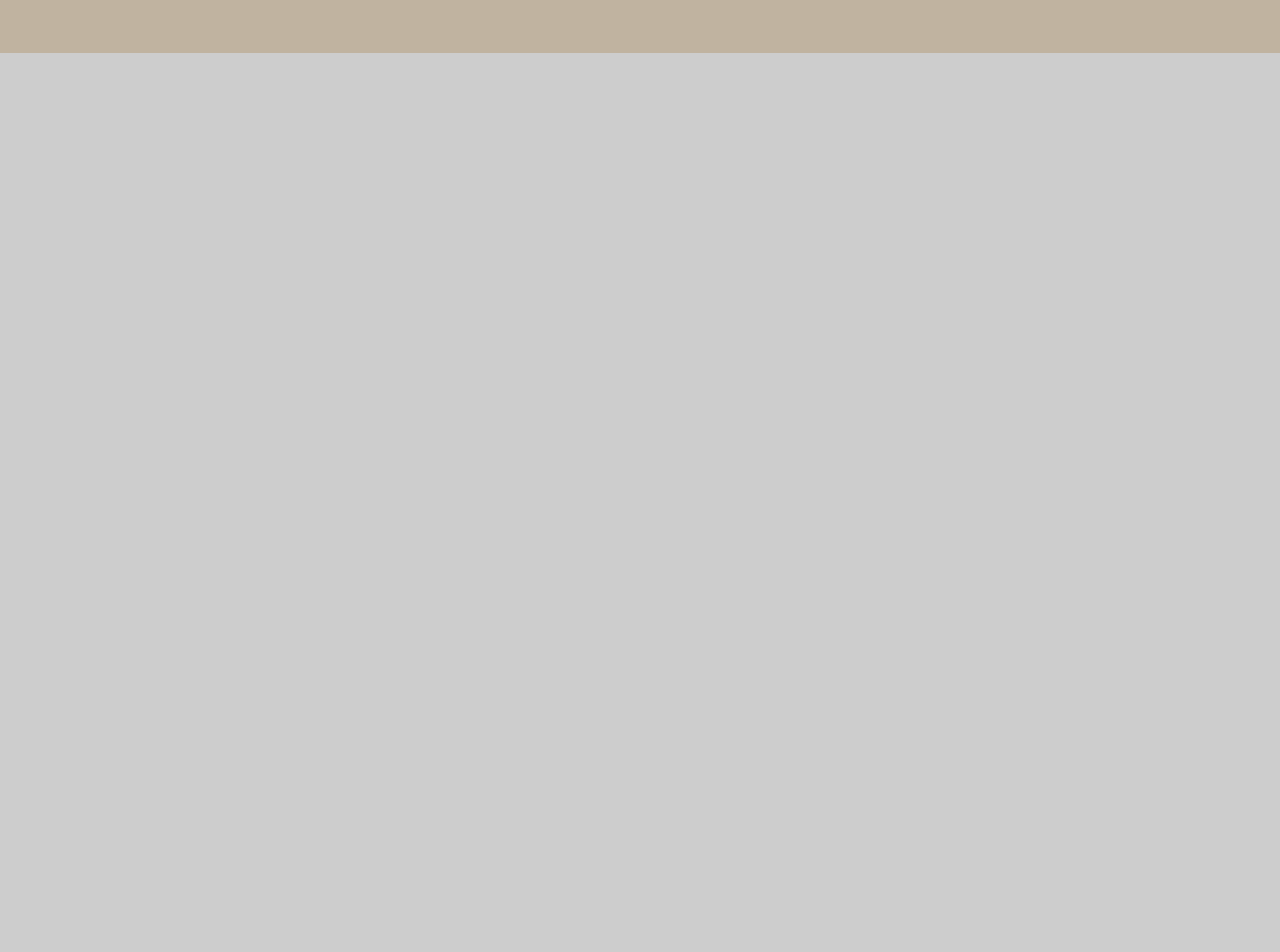
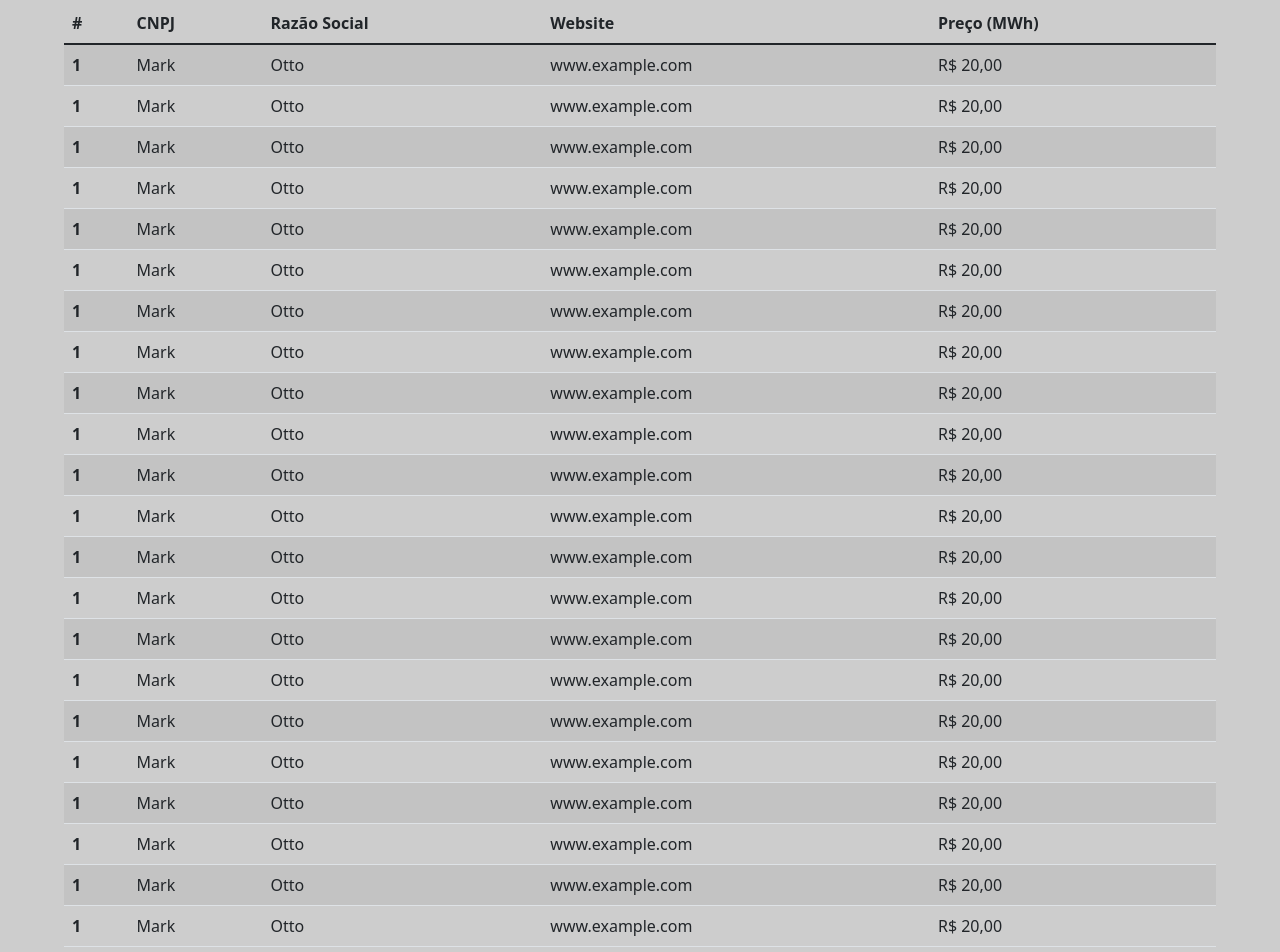
Before and after one commit to MarcusGANunes/DataTrend, a React (Create React App) app: page /editar-portfolio in a window 1280 px wide. Shown: the part 240-1192 px from the top of the page. Before the commit the page ends 800 px from the top, so only its background shows below. Built offline with nearby package versions, Linux system fonts and the light colour scheme.

Commit message:
more features

```diff
--- a/src/App.jsx
+++ b/src/App.jsx
@@ -13,6 +13,7 @@ import Learning from "./pages/learning";
 import Plataforma from "./pages/plataforma";
 import Login from "./pages/login";
 import Resumo from "./pages/resumo";
+import EditarPortfolio from "./pages/editar-portfolio";
 
 function App() {
   return (
@@ -30,6 +31,7 @@ function App() {
             <Route path="/plataforma" element={<Plataforma />} />
             <Route path="/login" element={<Login />} />
             <Route path="/resumo" element={<Resumo />} />
+            <Route path="/editar-portfolio" element={<EditarPortfolio />} />
           </Routes>
           <FooterComponent />
         </div>
--- a/src/components/button/index.js
+++ b/src/components/button/index.js
@@ -5,7 +5,7 @@ export default function ButtonComponent() {
   return (
     <div className="button">
       <div className="link">
-        <a href="/learning">Get Started</a>
+        <a href="/learning">Continuar</a>
       </div>
     </div>
   );
--- /dev/null
+++ b/src/components/comercialTable/index.js
@@ -0,0 +1,174 @@
+import "bootstrap";
+import './comercialTable.modules.css';
+
+export default function ComercialTable() {
+  return (
+    <table class="table table-striped table-hover">
+      <thead>
+        <tr id="option">
+          <th scope="col">#</th>
+          <th scope="col">CNPJ</th>
+          <th scope="col">Razão Social</th>
+          <th scope="col">Website</th>
+          <th scope="col">Preço (MWh)</th>
+        </tr>
+      </thead>
+      <tbody>
+        <tr id="option">
+          <th scope="row">1</th>
+          <td>Mark</td>
+          <td>Otto</td>
+          <td>www.example.com</td>
+          <td>R$ 20,00</td>
+        </tr>
+        <tr id="option">
+          <th scope="row">1</th>
+          <td>Mark</td>
+          <td>Otto</td>
+          <td>www.example.com</td>
+          <td>R$ 20,00</td>
+        </tr>
+        <tr id="option">
+          <th scope="row">1</th>
+          <td>Mark</td>
+          <td>Otto</td>
+          <td>www.example.com</td>
+          <td>R$ 20,00</td>
+        </tr>
+        <tr id="option">
+          <th scope="row">1</th>
+          <td>Mark</td>
+          <td>Otto</td>
+          <td>www.example.com</td>
+          <td>R$ 20,00</td>
+        </tr>
+        <tr id="option">
+          <th scope="row">1</th>
+          <td>Mark</td>
+          <td>Otto</td>
+          <td>www.example.com</td>
+          <td>R$ 20,00</td>
+        </tr>
+        <tr id="option">
+          <th scope="row">1</th>
+          <td>Mark</td>
+          <td>Otto</td>
+          <td>www.example.com</td>
+          <td>R$ 20,00</td>
+        </tr>
+        <tr id="option">
+          <th scope="row">1</th>
+          <td>Mark</td>
+          <td>Otto</td>
+          <td>www.example.com</td>
+          <td>R$ 20,00</td>
+        </tr>
+        <tr id="option">
+          <th scope="row">1</th>
+          <td>Mark</td>
+          <td>Otto</td>
+          <td>www.example.com</td>
+          <td>R$ 20,00</td>
+        </tr>
+        <tr id="option">
+          <th scope="row">1</th>
+          <td>Mark</td>
+          <td>Otto</td>
+          <td>www.example.com</td>
+          <td>R$ 20,00</td>
+        </tr>
+        <tr id="option">
+          <th scope="row">1</th>
+          <td>Mark</td>
+          <td>Otto</td>
+          <td>www.example.com</td>
+          <td>R$ 20,00</td>
+        </tr>
+        <tr id="option">
+          <th scope="row">1</th>
+          <td>Mark</td>
+          <td>Otto</td>
+          <td>www.example.com</td>
+          <td>R$ 20,00</td>
+        </tr>
+        <tr id="option">
+          <th scope="row">1</th>
+          <td>Mark</td>
+          <td>Otto</td>
+          <td>www.example.com</td>
+          <td>R$ 20,00</td>
+        </tr>
+        <tr id="option">
+          <th scope="row">1</th>
+          <td>Mark</td>
+          <td>Otto</td>
+          <td>www.example.com</td>
+          <td>R$ 20,00</td>
+        </tr>
+        <tr id="option">
+          <th scope="row">1</th>
+          <td>Mark</td>
+          <td>Otto</td>
+          <td>www.example.com</td>
+          <td>R$ 20,00</td>
+        </tr>
+        <tr id="option">
+          <th scope="row">1</th>
+          <td>Mark</td>
+          <td>Otto</td>
+          <td>www.example.com</td>
+          <td>R$ 20,00</td>
+        </tr>
+        <tr id="option">
+          <th scope="row">1</th>
+          <td>Mark</td>
+          <td>Otto</td>
+          <td>www.example.com</td>
+          <td>R$ 20,00</td>
+        </tr>
+        <tr id="option">
+          <th scope="row">1</th>
+          <td>Mark</td>
+          <td>Otto</td>
+          <td>www.example.com</td>
+          <td>R$ 20,00</td>
+        </tr>
+        <tr id="option">
+          <th scope="row">1</th>
+          <td>Mark</td>
+          <td>Otto</td>
+          <td>www.example.com</td>
+          <td>R$ 20,00</td>
+        </tr>
+        <tr id="option">
+          <th scope="row">1</th>
+          <td>Mark</td>
+          <td>Otto</td>
+          <td>www.example.com</td>
+          <td>R$ 20,00</td>
+        </tr>
+        <tr id="option">
+          <th scope="row">1</th>
+          <td>Mark</td>
+          <td>Otto</td>
+          <td>www.example.com</td>
+          <td>R$ 20,00</td>
+        </tr>
+        <tr id="option">
+          <th scope="row">1</th>
+          <td>Mark</td>
+          <td>Otto</td>
+          <td>www.example.com</td>
+          <td>R$ 20,00</td>
+        </tr>
+        <tr id="option">
+          <th scope="row">1</th>
+          <td>Mark</td>
+          <td>Otto</td>
+          <td>www.example.com</td>
+          <td>R$ 20,00</td>
+        </tr>
+      </tbody>
+    </table>
+  );
+}
--- /dev/null
+++ b/src/components/histogram/index.js
@@ -0,0 +1,47 @@
+
+import React from "react";
+import { Chart } from "react-google-charts";
+
+export const data = [
+  ["Mês", "Manhã", "Tarde", "Noite"],
+  ["Janeiro", 1526000, 1517000, 1000000],
+  ["Fevereiro", 1526000, 1517000, 1000000],
+  ["Março", 1526000, 1517000, 1000000],
+  ["Maio", 1526000, 1517000, 1000000],
+  ["Junho", 1526000, 1517000, 1000000],
+  ["Julho", 1526000, 1517000, 1000000],
+  ["Agosto", 1526000, 1517000, 1000000],
+  ["Setembro", 1526000, 1517000, 1000000],
+  ["Outubro", 1526000, 1517000, 1000000],
+  ["Novembro", 1526000, 1517000, 1000000],
+  ["Dezembro", 1526000, 1517000, 1000000],
+];
+
+export const options = {
+  title: "Consumo Mensal",
+  chartArea: { width: "80%" },
+  bar: {
+      groupWidth: '100%',
+      width: 10000
+  },
+  hAxis: {
+    title: "Turno",
+    minValue: 0,
+  },
+  vAxis: {
+    title: "Mês",
+
+  }
+};
+
+export default function Histogram() {
+  return (
+    <Chart
+      chartType="BarChart"
+      height="100vh"
+      width="100%"
+      data={data}
+      options={options}
+    />
+  );
+}
--- a/src/pages/editar-portfolio.js
+++ b/src/pages/editar-portfolio.js
@@ -1 +1,19 @@
-import "bootstrap";
+import React from "react";
+import ComercialTable from "../components/comercialTable/index.js";
+import Button from '../components/button/index.js'
+
+export default function EditarPortfolio() {
+  return (
+    <div className="page">
+      <div className="title">
+        <h1>Editar Portfolio</h1>
+      </div>
+      <div className="texts">
+        <div>
+          <ComercialTable />
+        </div>
+        <Button/>
+      </div>
+    </div>
+  );
+}
--- a/src/pages/resumo.js
+++ b/src/pages/resumo.js
@@ -3,14 +3,15 @@ import '../styles/resumo.modules.css';
 import ResumeCard from '../components/resumeCard/index.js';
 import PieChartWeekly from '../components/pieChartWeekly/index.js';
 import PieChartDaily from '../components/pieChartDaily/index.js';
+import Histogram from '../components/histogram/index.js';
 
 export default function NFTs() {
   return (
-    <div className='NFTs'>
+    <div className='page'>
       <div className="title">
-        <h1>NFTs</h1>
+        <h1>Resumo</h1>
       </div>
-      <div className="texts">
+      <div className='texts'>
         <div>
             <ResumeCard/>
         </div>
@@ -22,6 +23,10 @@ export default function NFTs() {
         <div>
             <PieChartDaily/>
         </div>
+        <br/>
+        <div>
+            <Histogram/>
+        </div>
       </div>
     </div>
   );
--- a/src/styles/resumo.modules.css
+++ b/src/styles/resumo.modules.css
@@ -13,7 +13,7 @@
     flex-direction: column;
     align-items: center;
     position: relative;
-    padding: 4em;
+    padding: 5em;
 }
 
 .title {
@@ -50,7 +50,7 @@
     text-align: center;
 }
 
-.NFTs {
-    width: 80vw;
+.page {
+    width: 90vw;
     margin: 0 auto;
 }
```
Also changed, not shown: src/components/comercialTable/comercialTable.modules.css (added).
